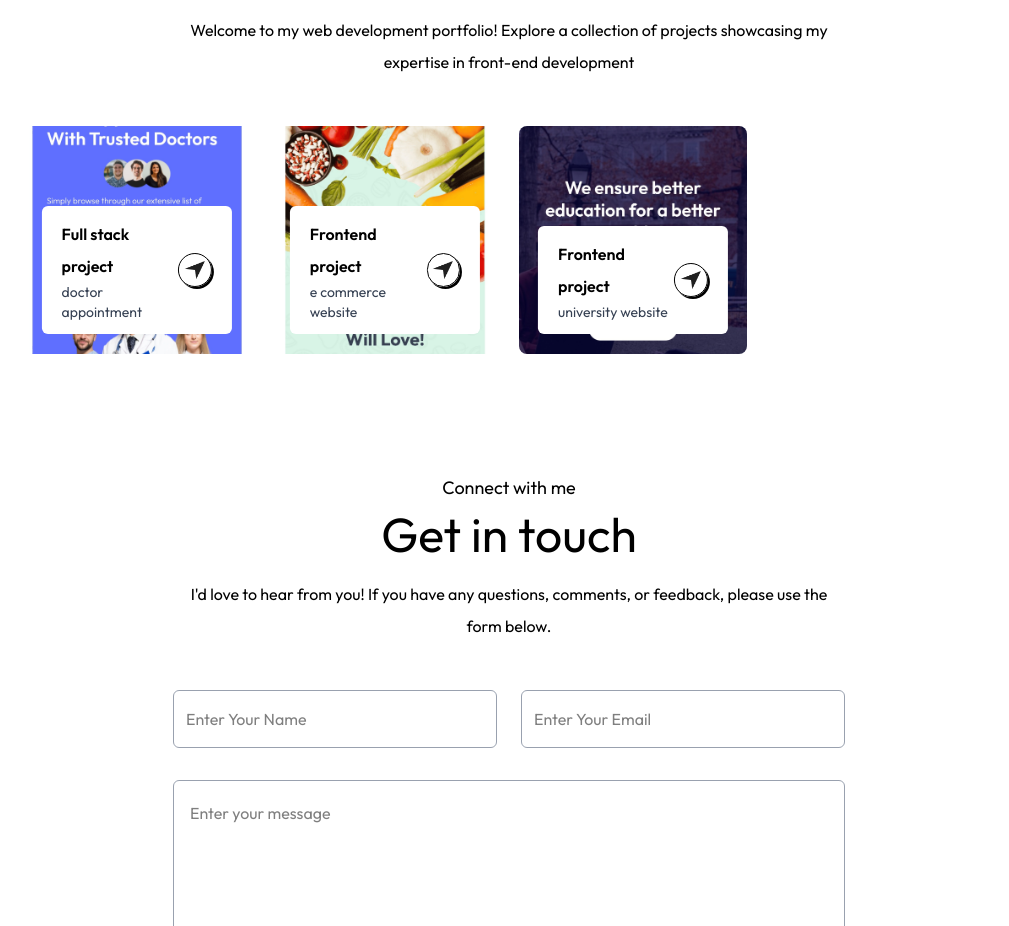
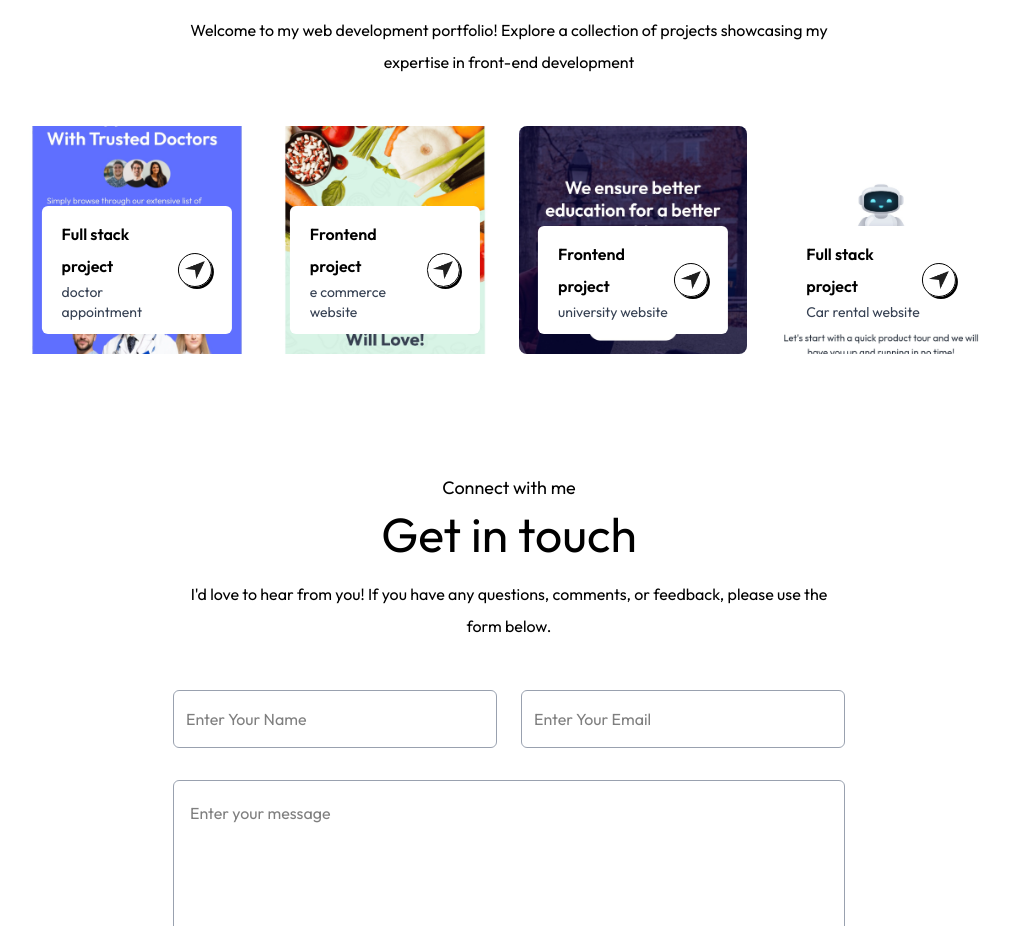
Before and after one commit to Nikul-63/portfolio, a Next.js app: page / in a window 1280 px wide. Shown: the part 2466-3392 px from the top of the page, without its empty margins (131-1140 px from the left). Built offline with nearby package versions, Linux system fonts and the light colour scheme; a web font is replaced by a local one.

Commit message:
Update assets.js

```diff
--- a/assets/assets.js
+++ b/assets/assets.js
@@ -97,14 +97,20 @@ export const workData = [
         title: 'Frontend project',
         description: 'e commerce website',
         bgImage: '/work3.jpeg',
-        link: 'https://main.d16qychi48xhlm.amplifyapp.com/'
+        link: 'https://greencart-ecommerce-gules.vercel.app/'
     },
     {
         title: 'Frontend project',
         description: 'university website',
         bgImage: '/work4.jpeg',
-        link: 'https://main.d2rik0lw7gsps0.amplifyapp.com/'
+        link: 'https://education-one-sable.vercel.app/'
     },
+    {
+        title: "Full stack project",
+        description: "Car rental website",
+        bgImage: '/work1.jpeg',
+        link: 'https://car-rental-platform-frontend-1dg6.onrender.com/'
+    }
 ]
 
 export const serviceData = [
```
